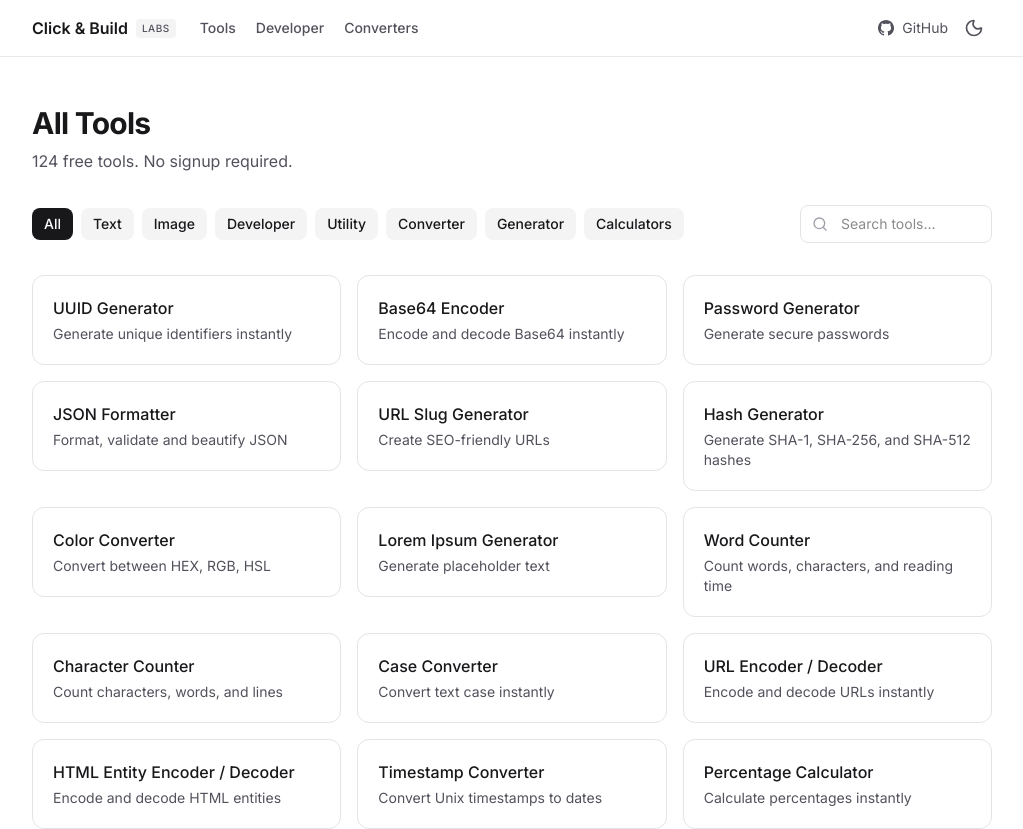
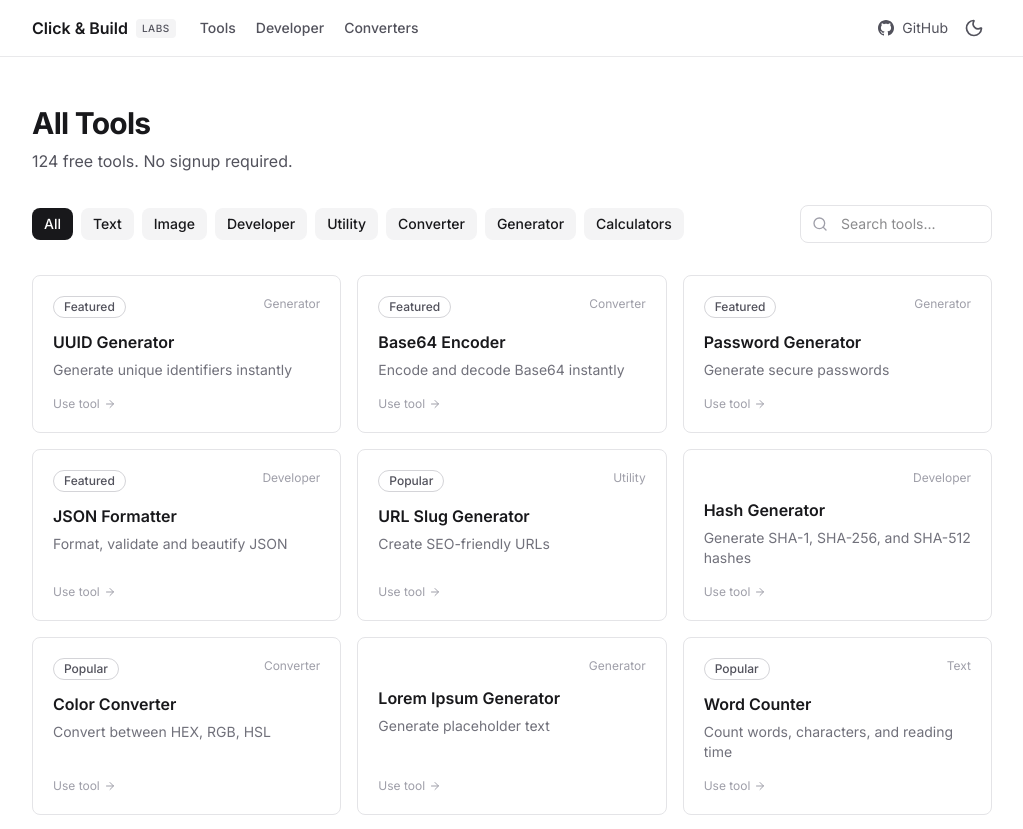
Before and after one commit to Caarrasco22/click-build-labs, a Next.js app: page /tools in a window 1280 px wide. Shown: the top 829 px of the page, without its empty margins (128-1151 px from the left). Built offline with nearby package versions, Linux system fonts and the light colour scheme.

Commit message:
Improve SEO crawlability

```diff
--- a/app/categories/[category]/page.tsx
+++ b/app/categories/[category]/page.tsx
@@ -80,9 +80,9 @@ export default async function CategoryPage({ params }: CategoryPageProps) {
     '@context': 'https://schema.org',
     '@type': 'BreadcrumbList',
     itemListElement: [
-      { '@type': 'ListItem', position: 1, name: 'Home', item: 'https://clickbuildlabs.com' },
-      { '@type': 'ListItem', position: 2, name: 'Tools', item: 'https://clickbuildlabs.com/tools' },
-      { '@type': 'ListItem', position: 3, name: categoryLabel, item: `https://clickbuildlabs.com/categories/${category}` },
+      { '@type': 'ListItem', position: 1, name: 'Home', item: 'https://clickbuildlabs.com/' },
+      { '@type': 'ListItem', position: 2, name: 'Tools', item: 'https://clickbuildlabs.com/tools/' },
+      { '@type': 'ListItem', position: 3, name: categoryLabel, item: `https://clickbuildlabs.com/categories/${category}/` },
     ],
   };
 
--- a/app/tools/ToolsFilterClient.tsx
+++ b/app/tools/ToolsFilterClient.tsx
@@ -1,44 +1,54 @@
 'use client';
 
-import { useState } from 'react';
+import { useEffect, useMemo, useState } from 'react';
 import Link from 'next/link';
-import { useRouter, useSearchParams } from 'next/navigation';
 import { Button } from '@/components/ui/Button';
 import { Search } from 'lucide-react';
 import { TOOL_CATEGORIES, CATEGORY_LABELS, type ToolCategory } from '@/lib/registry';
-import type { Tool } from '@/lib/types';
 
-interface ToolsFilterClientProps {
-  tools: Tool[];
+function getInitialParams() {
+  if (typeof window === 'undefined') {
+    return { query: '', category: 'all' };
   }
 
-export function ToolsFilterClient({ tools }: ToolsFilterClientProps) {
-  const router = useRouter();
-  const searchParams = useSearchParams();
-  const [query, setQuery] = useState(searchParams.get('q') || '');
+  const searchParams = new URLSearchParams(window.location.search);
+  return {
+    query: searchParams.get('q') || '',
+    category: searchParams.get('category') || 'all',
+  };
+}
 
-  const category = searchParams.get('category') || 'all';
+export function ToolsFilterClient() {
+  const initialParams = useMemo(() => getInitialParams(), []);
+  const [query, setQuery] = useState(initialParams.query);
+  const [category, setCategory] = useState(initialParams.category);
 
-  const filteredTools = query
-    ? tools.filter(
-        (tool) =>
-          tool.name.toLowerCase().includes(query.toLowerCase()) ||
-          tool.shortDescription.toLowerCase().includes(query.toLowerCase())
-      )
-    : category === 'all'
-      ? tools
-      : tools.filter((t) => t.category === category);
+  useEffect(() => {
+    const cards = document.querySelectorAll<HTMLElement>('[data-tool-card]');
+    const normalizedQuery = query.trim().toLowerCase();
 
-  const handleSearch = (e: React.FormEvent) => {
-    e.preventDefault();
+    cards.forEach((card) => {
+      const matchesCategory =
+        category === 'all' || card.dataset.toolCategory === category;
+      const matchesQuery =
+        !normalizedQuery ||
+        card.dataset.toolName?.includes(normalizedQuery) ||
+        card.dataset.toolDescription?.includes(normalizedQuery);
+
+      card.hidden = !(matchesCategory && matchesQuery);
+    });
+  }, [category, query]);
+
+  useEffect(() => {
     const params = new URLSearchParams();
     if (query) params.set('q', query);
     if (category !== 'all') params.set('category', category);
-    router.push(`/tools${params.toString() ? `?${params.toString()}` : ''}`);
-  };
+
+    const url = `/tools${params.toString() ? `?${params.toString()}` : ''}`;
+    window.history.replaceState(null, '', url);
+  }, [category, query]);
 
   return (
-    <>
     <div className="mb-8">
       <div className="flex flex-col gap-4 sm:flex-row sm:items-center sm:justify-between">
         <div className="flex flex-wrap gap-2">
@@ -47,6 +57,10 @@ export function ToolsFilterClient({ tools }: ToolsFilterClientProps) {
               <Button
                 variant={category === cat ? 'primary' : 'secondary'}
                 size="sm"
+                onClick={(event) => {
+                  event.preventDefault();
+                  setCategory(cat);
+                }}
               >
                 {cat === 'all' ? 'All' : CATEGORY_LABELS[cat as ToolCategory]}
               </Button>
@@ -54,46 +68,19 @@ export function ToolsFilterClient({ tools }: ToolsFilterClientProps) {
           ))}
         </div>
 
-          <form method="GET" action="/tools" className="relative" onSubmit={handleSearch}>
+        <form method="GET" action="/tools" className="relative">
           {category !== 'all' && <input type="hidden" name="category" value={category} />}
           <Search className="absolute left-3 top-1/2 -translate-y-1/2 h-4 w-4 text-zinc-400" />
           <input
             type="search"
             name="q"
             value={query}
-              onChange={(e) => setQuery(e.target.value)}
+            onChange={(event) => setQuery(event.target.value)}
             placeholder="Search tools..."
             className="pl-10 pr-4 py-2 rounded-lg border border-zinc-200 bg-white text-sm dark:border-zinc-800 dark:bg-zinc-900 w-48 focus:w-64 transition-all outline-none focus:border-zinc-400 dark:focus:border-zinc-600"
           />
         </form>
       </div>
     </div>
-
-      {filteredTools.length === 0 ? (
-        <div className="text-center py-16">
-          <p className="text-zinc-500 dark:text-zinc-400">
-            No tools found matching your criteria.
-          </p>
-          <Link href="/tools" className="mt-4 inline-block">
-            <Button variant="secondary">Clear filters</Button>
-          </Link>
-        </div>
-      ) : (
-        <div className="grid gap-4 sm:grid-cols-2 lg:grid-cols-3">
-          {filteredTools.map((tool) => (
-            <Link key={tool.slug} href={`/tools/${tool.slug}`} className="block">
-              <div className="rounded-xl border border-zinc-200 dark:border-zinc-800 bg-white dark:bg-zinc-900 p-5 hover:border-zinc-300 dark:hover:border-zinc-700 transition-colors">
-                <h3 className="font-medium text-zinc-900 dark:text-zinc-50">
-                  {tool.name}
-                </h3>
-                <p className="mt-1 text-sm text-zinc-600 dark:text-zinc-400">
-                  {tool.shortDescription}
-                </p>
-              </div>
-            </Link>
-          ))}
-        </div>
-      )}
-    </>
   );
 }
--- a/app/tools/[slug]/page.tsx
+++ b/app/tools/[slug]/page.tsx
@@ -118,9 +118,9 @@ export default async function ToolPage({ params }: ToolPageProps) {
   const relatedTools = getRelatedTools(slug);
   const jsonLd = createToolJsonLd(tool);
   const breadcrumbJsonLd = createBreadcrumbJsonLd([
-    { name: 'Home', url: 'https://clickbuildlabs.com' },
-    { name: 'Tools', url: 'https://clickbuildlabs.com/tools' },
-    { name: tool.name, url: `https://clickbuildlabs.com/tools/${tool.slug}` },
+    { name: 'Home', url: 'https://clickbuildlabs.com/' },
+    { name: 'Tools', url: 'https://clickbuildlabs.com/tools/' },
+    { name: tool.name, url: `https://clickbuildlabs.com/tools/${tool.slug}/` },
   ]);
   const faqJsonLd = tool.faqs && tool.faqs.length > 0 ? createFaqJsonLd(tool.faqs) : null;
 
--- a/app/tools/page.tsx
+++ b/app/tools/page.tsx
@@ -1,8 +1,6 @@
 import type { Metadata } from 'next';
-import { Suspense } from 'react';
-import Link from 'next/link';
 import { Container } from '@/components/ui/Container';
-import { Button } from '@/components/ui/Button';
+import { ToolCard } from '@/components/tools/ToolCard';
 import { tools } from '@/lib/registry';
 import { ToolsFilterClient } from './ToolsFilterClient';
 
@@ -22,22 +20,9 @@ export const metadata: Metadata = {
     description: 'Browse all free online tools: formatters, converters, generators, calculators, and utilities.',
   },
   alternates: {
-    canonical: 'https://clickbuildlabs.com/tools',
+    canonical: 'https://clickbuildlabs.com/tools/',
   },
 };
-
-function ToolsLoading() {
-  return (
-    <div className="grid gap-4 sm:grid-cols-2 lg:grid-cols-3">
-      {[1, 2, 3, 4, 5, 6].map((i) => (
-        <div
-          key={i}
-          className="h-24 rounded-xl border border-zinc-200 dark:border-zinc-800 bg-zinc-100 dark:bg-zinc-900 animate-pulse"
-        />
-      ))}
-    </div>
-  );
-}
 
 export default async function ToolsPage() {
   return (
@@ -51,9 +36,21 @@ export default async function ToolsPage() {
         </p>
       </div>
 
-      <Suspense fallback={<ToolsLoading />}>
-        <ToolsFilterClient tools={tools} />
-      </Suspense>
+      <ToolsFilterClient />
+
+      <div id="tools-grid" className="grid gap-4 sm:grid-cols-2 lg:grid-cols-3">
+        {tools.map((tool) => (
+          <div
+            key={tool.slug}
+            data-tool-card
+            data-tool-name={tool.name.toLowerCase()}
+            data-tool-description={tool.shortDescription.toLowerCase()}
+            data-tool-category={tool.category}
+          >
+            <ToolCard tool={tool} />
+          </div>
+        ))}
+      </div>
 
       <div className="mt-12 text-center">
         <p className="text-sm text-zinc-500 dark:text-zinc-400">
--- a/lib/registry.ts
+++ b/lib/registry.ts
@@ -1640,7 +1640,7 @@ export const tools: Tool[] = [
     icon: 'clock',
     featured: false,
     popular: false,
-    relatedTools: ['timestamp-converter', 'time-zone-converter', 'unix-time-now'],
+    relatedTools: ['timestamp-converter', 'time-zone-converter', 'time-duration-calculator'],
     seo: {
       title: 'Unix Time Now - Free Current Unix Timestamp Display',
       description:
@@ -1865,7 +1865,7 @@ export const tools: Tool[] = [
     icon: 'target',
     featured: false,
     popular: false,
-    relatedTools: ['compound-interest-calculator', 'simple-interest-calculator', 'savings-goal-calculator'],
+    relatedTools: ['compound-interest-calculator', 'simple-interest-calculator', 'loan-calculator'],
     seo: {
       title: 'Savings Goal Calculator - Free Online Savings Timeline Calculator',
       description:
@@ -2860,7 +2860,7 @@ export const tools: Tool[] = [
     shortDescription: 'Resize images in browser',
     description:
       'Resize images locally in your browser. Set custom width and height, maintain aspect ratio. Download resized image.',
-    category: 'utility',
+    category: 'image',
     tags: ['image resizer', 'resize image', 'image size', 'photo resize', 'image resize'],
     icon: 'image',
     featured: false,
@@ -2885,7 +2885,7 @@ export const tools: Tool[] = [
     shortDescription: 'Compress images in browser',
     description:
       'Compress images locally in your browser. Adjust quality level and reduce file size. Download compressed image.',
-    category: 'utility',
+    category: 'image',
     tags: ['image compressor', 'compress image', 'reduce image size', 'image optimizer'],
     icon: 'minimize-2',
     featured: false,
@@ -2910,7 +2910,7 @@ export const tools: Tool[] = [
     shortDescription: 'Convert images to Base64 data URLs',
     description:
       'Convert any image to Base64 data URL format. Copy the result for use in CSS, HTML, or data URIs.',
-    category: 'utility',
+    category: 'image',
     tags: ['image to base64', 'base64 image', 'data url', 'image encoder', 'base64 converter'],
     icon: 'image',
     featured: false,
@@ -2935,7 +2935,7 @@ export const tools: Tool[] = [
     shortDescription: 'Convert Base64 back to image',
     description:
       'Decode Base64 data URLs back to images. Preview and download the restored image file.',
-    category: 'utility',
+    category: 'image',
     tags: ['base64 to image', 'decode base64', 'data url decoder', 'image decoder'],
     icon: 'image',
     featured: false,
@@ -2960,7 +2960,7 @@ export const tools: Tool[] = [
     shortDescription: 'View image file information',
     description:
       'View basic metadata of any image: dimensions, file size, MIME type, aspect ratio. Shows info available through browser APIs.',
-    category: 'utility',
+    category: 'image',
     tags: ['image metadata', 'image info', 'image dimensions', 'file size', 'metadata viewer'],
     icon: 'info',
     featured: false,
@@ -3010,7 +3010,7 @@ export const tools: Tool[] = [
     shortDescription: 'Calculate dimensions for target aspect ratio',
     description:
       'Calculate missing dimension when resizing to a specific aspect ratio. Useful for thumbnails and social media.',
-    category: 'calculators',
+    category: 'image',
     tags: ['aspect ratio resizer', 'resize ratio', 'thumbnail calculator', 'aspect ratio', 'social media'],
     icon: 'maximize-2',
     featured: false,
@@ -3035,7 +3035,7 @@ export const tools: Tool[] = [
     shortDescription: 'Generate PNG favicon from any image',
     description:
       'Generate simple PNG favicons (32x32 and 64x64) from any image. Download ready-to-use favicon PNG files.',
-    category: 'utility',
+    category: 'image',
     tags: ['favicon generator', 'favicon maker', 'favicon png', 'website icon', 'favicon creator'],
     icon: 'image',
     featured: false,
@@ -3060,7 +3060,7 @@ export const tools: Tool[] = [
     shortDescription: 'Generate placeholder images',
     description:
       'Generate placeholder images with custom dimensions, colors, and text. Useful for design mockups.',
-    category: 'generator',
+    category: 'image',
     tags: ['placeholder image', 'placeholder generator', 'dummy image', 'mockup image', 'placeholder'],
     icon: 'image',
     featured: false,
@@ -3085,7 +3085,7 @@ export const tools: Tool[] = [
     shortDescription: 'Pick colors from any image',
     description:
       'Click on any point of an image to pick and copy the color. Shows HEX and RGB values.',
-    category: 'utility',
+    category: 'image',
     tags: ['color picker', 'image color picker', 'pick color', 'color from image', 'eyedropper'],
     icon: 'eye',
     featured: false,
@@ -3340,7 +3340,7 @@ export const tools: Tool[] = [
     icon: 'zap',
     featured: false,
     popular: false,
-    relatedTools: ['energy-consumption-calculator', 'power-current-voltage-calculator', 'led-power-calculator'],
+    relatedTools: ['energy-consumption-calculator', 'power-current-voltage-calculator', 'voltage-drop-calculator'],
     seo: {
       title: 'LED Power Calculator - Estimate LED Strip, Bulb and Module Energy Use',
       description:
@@ -3378,7 +3378,7 @@ export function getRelatedTools(slug: string): Tool[] {
   if (!tool) return [];
   return tool.relatedTools
     .map((s) => getToolBySlug(s))
-    .filter((t): t is Tool => t !== undefined)
+    .filter((t): t is Tool => t !== undefined && t.slug !== slug)
     .slice(0, 3);
 }
 
--- a/lib/seo.ts
+++ b/lib/seo.ts
@@ -5,6 +5,11 @@ const SITE_URL = 'https://clickbuildlabs.com';
 const SITE_NAME = 'Click & Build Labs';
 const SITE_DESCRIPTION =
   'Free online tools, converters, calculators, text utilities, and developer tools. Fast, browser-based, no signup required.';
+
+function createAbsoluteUrl(path: string = '') {
+  const normalizedPath = path ? `/${path.replace(/^\/+|\/+$/g, '')}` : '';
+  return `${SITE_URL}${normalizedPath}/`;
+}
 
 export const siteMetadata = {
   url: SITE_URL,
@@ -17,7 +22,7 @@ export const siteMetadata = {
 export function createToolMetadata(
   tool: Pick<Tool, 'slug' | 'name' | 'shortDescription' | 'tags'>
 ): Metadata {
-  const url = `${SITE_URL}/tools/${tool.slug}`;
+  const url = createAbsoluteUrl(`/tools/${tool.slug}`);
 
   return {
     title: tool.name,
@@ -47,7 +52,7 @@ export function createPageMetadata(
   description: string,
   path: string = ''
 ): Metadata {
-  const url = `${SITE_URL}${path}`;
+  const url = createAbsoluteUrl(path);
 
   return {
     title,
@@ -72,7 +77,7 @@ export function createPageMetadata(
 }
 
 export function createHomeMetadata(): Metadata {
-  const url = SITE_URL;
+  const url = createAbsoluteUrl();
 
   return {
     title: 'Free Online Tools, Converters & Calculators',
@@ -97,7 +102,7 @@ export function createHomeMetadata(): Metadata {
 }
 
 export function createToolJsonLd(tool: Tool) {
-  const url = `${SITE_URL}/tools/${tool.slug}`;
+  const url = createAbsoluteUrl(`/tools/${tool.slug}`);
 
   return {
     '@context': 'https://schema.org',
@@ -127,12 +132,12 @@ export function createWebsiteJsonLd() {
     '@type': 'WebSite',
     name: SITE_NAME,
     description: SITE_DESCRIPTION,
-    url: SITE_URL,
+    url: createAbsoluteUrl(),
     potentialAction: {
       '@type': 'SearchAction',
       target: {
         '@type': 'EntryPoint',
-        urlTemplate: `${SITE_URL}/tools?q={search_term_string}`,
+        urlTemplate: `${createAbsoluteUrl('/tools')}?q={search_term_string}`,
       },
       'query-input': 'required name=search_term_string',
     },
```
Also changed, not shown: public/robots.txt. Lines whose indentation alone changed are shown as unchanged.
